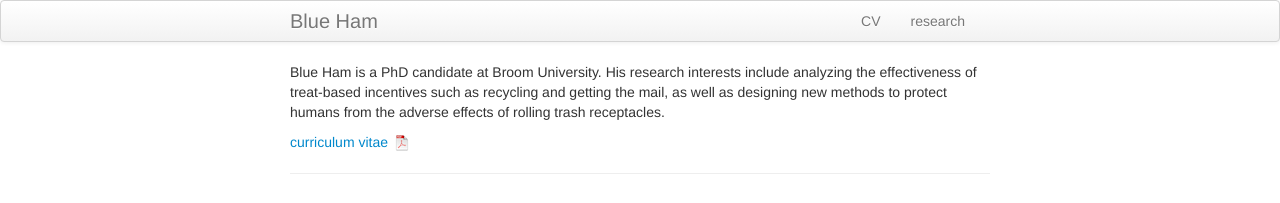
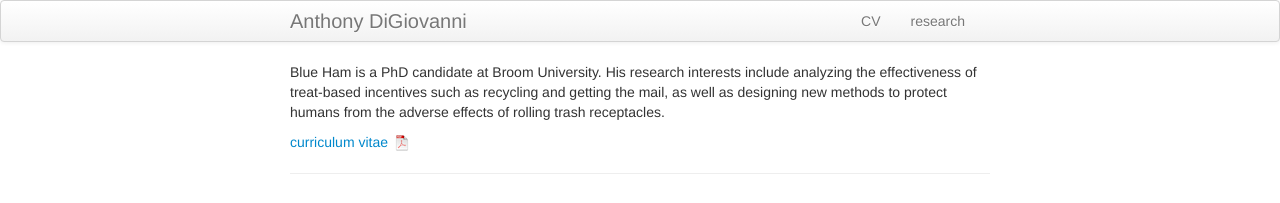
Before and after one commit to digiovannia/digiovannia.github.io, a Jekyll site: the page built from index.md, in a window 1280 px wide. Shown: the top 203 px of the page. Built offline with Jekyll 4.4.1, drawn with Linux system fonts in a browser that asks for light colours.

Commit message:
revised yaml

```diff
--- a/_config.yml
+++ b/_config.yml
@@ -8,14 +8,13 @@ highlighter: rouge
 # Themes are encouraged to use these universal variables
 # so be sure to set them if your theme uses them.
 #
-title : Blue Ham
+title : Anthony DiGiovanni
 author :
-  name : Marisa Carlos
-  email : mbc96@cornell.edu
-  github : mbcarlos
-  twitter : MarisaBriCarlos
+  name : Anthony DiGiovanni
+  email : adigi@umich.edu
+  github : digiovannia
 
-production_url : http://marisabriana.github.io
+production_url : http://digiovannia.github.io
 
 # Tell Github to use the kramdown markdown interpreter
 # (see https://help.github.com/articles/migrating-your-pages-site-from-maruku)
```
